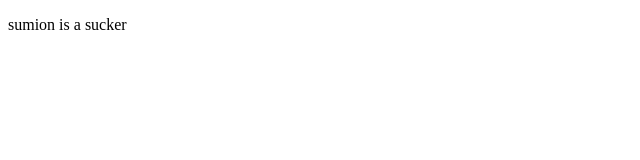
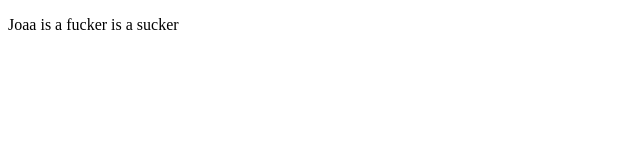
Before and after one commit to afmjoaa/Hello_Web, a plain HTML site: page index.html in a window 1280 px wide. Shown: the full height of the page, 0-640 px from the left. Drawn offline with Linux system fonts and the light colour scheme.

Commit message:
joaa sucks

```diff
--- a/index.html
+++ b/index.html
@@ -7,7 +7,7 @@
 <body>
 
 
-<p>sumion is a sucker</p>
+<p>Joaa is a fucker is a sucker</p>
 
 </body>
 </html>
```
